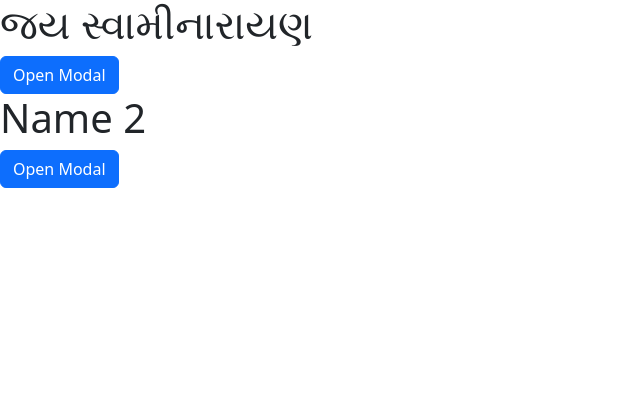
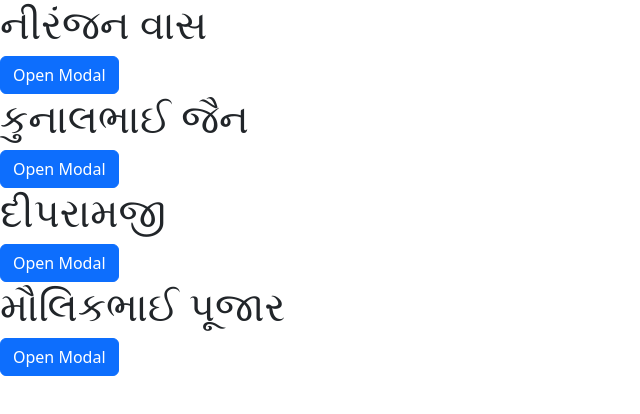
Before and after one commit to Project-B2-kruanlrana/baps_blr, a plain HTML site: page index.html in a window 1280 px wide. Shown: the whole page, without its empty margins (0-640 px from the left). Drawn offline with nearby package versions, Linux system fonts and the light colour scheme.

Commit message:
01 08 2018 નામે એડિટ

```diff
--- a/index.html
+++ b/index.html
@@ -55,14 +55,24 @@
 
     <!-- Multiple divs to display posters -->
     <div class="poster-item">
-        <h1>જય સ્વામીનારાયણ </h1>
-        <button class="btn btn-primary" onclick="openModal('જય સ્વામીનારાયણ')">Open Modal</button>
+        <h1>નીરંજન વાસ </h1>
+        <button class="btn btn-primary" onclick="openModal('નીરંજન વાસ','વાસ')">Open Modal</button>
     </div>
 
     <div class="poster-item">
-        <h1>Name 2</h1>
-        <button class="btn btn-primary" onclick="openModal('Name 2')">Open Modal</button>
+        <h1>કુનાલભાઈ જૈન</h1>
+        <button class="btn btn-primary" onclick="openModal('કુનાલભાઈ જૈન','જૈન')">Open Modal</button>
     </div>
+
+     <div class="poster-item">
+        <h1>દીપરામજી </h1>
+        <button class="btn btn-primary" onclick="openModal('દીપરામજી ',' ')">Open Modal</button>
+    </div>
+     <div class="poster-item">
+        <h1>મૌલિકભાઈ પૂજાર</h1>
+        <button class="btn btn-primary" onclick="openModal('મૌલિકભાઈ પૂજાર','પૂજાર')">Open Modal</button>
+    </div>
+
 
     <!-- Modal -->
     <div id="myModal" class="modal" tabindex="-1" role="dialog">
```
